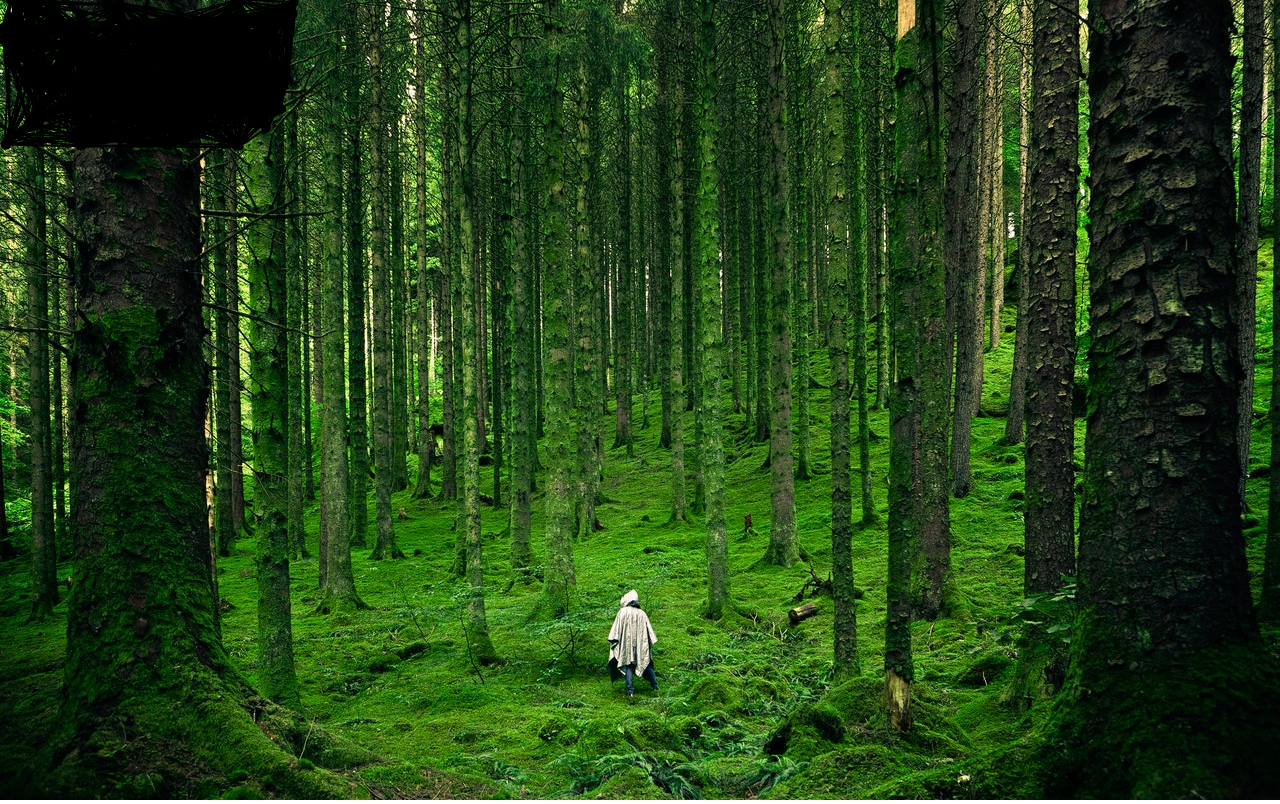
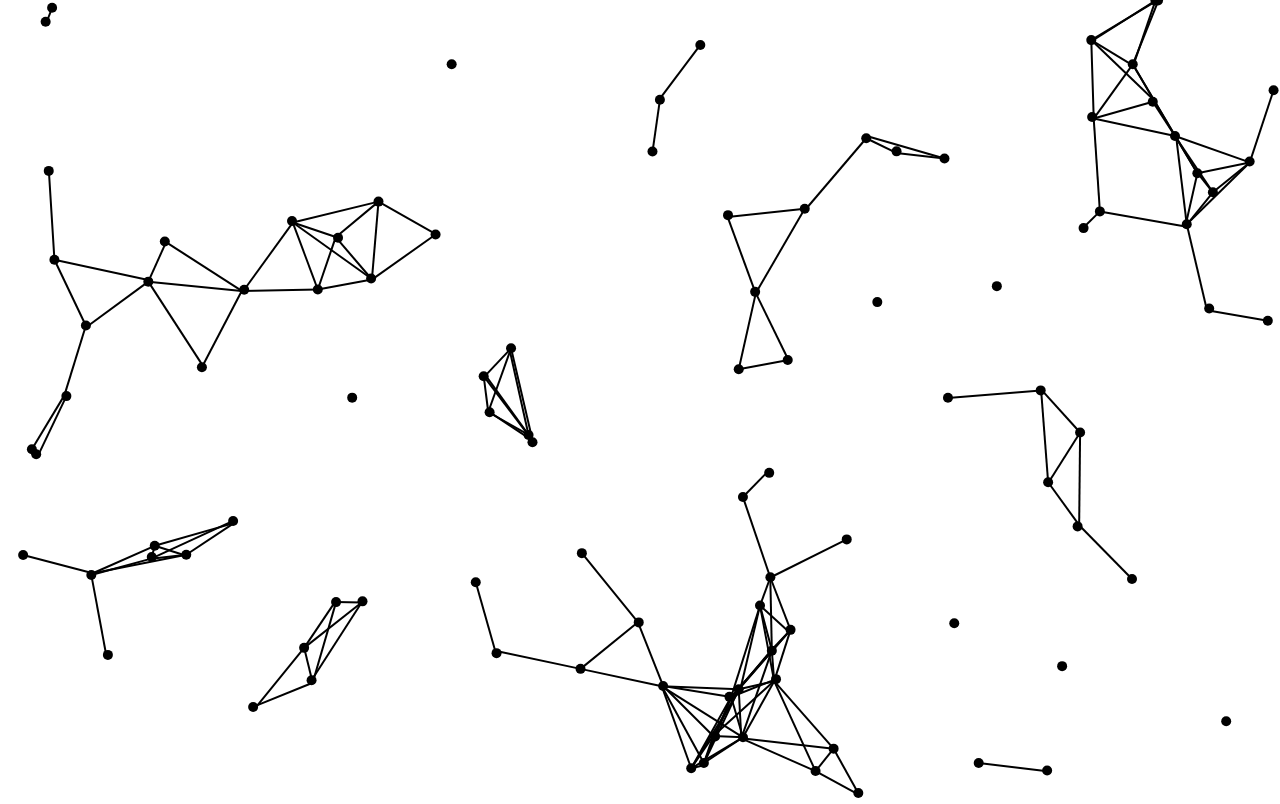
Before and after one commit to IstiyakRiyad/Connected-Particles-Animation, a website built with webpack: page src/template.html in a window 1280 px wide. Built offline with nearby package versions, Linux system fonts and the light colour scheme.

Commit message:
Defining canvas size

```diff
--- a/src/styles/main.css
+++ b/src/styles/main.css
@@ -1,27 +1,10 @@
-@font-face {
-    font-family: 'Fredericka the Great';
-    src: url('./../assets/fonts/FrederickatheGreat-Regular.ttf') format('truetype');
+html, body {
+    height: 100%;
+    margin: 0;
+    padding: 0;
 }
 
-html {
+#canvas {
+    width: 100%;
     height: 100%;
 }
-
-body {
-    font-family: 'Fredericka the Great';
-    margin: 0;
-    background-image: url('../assets/image/background.jpg');
-    background-size: cover;
-    background-repeat: no-repeat;
-    background-position-x: center;
-    background-position-y: bottom;
-
-    color: #e8e0d1;
-}
-
-h1 {
-    margin-top: 1.5em;
-    font-size: 60px;
-    font-weight: 400;
-    text-align: center;
-}
```
